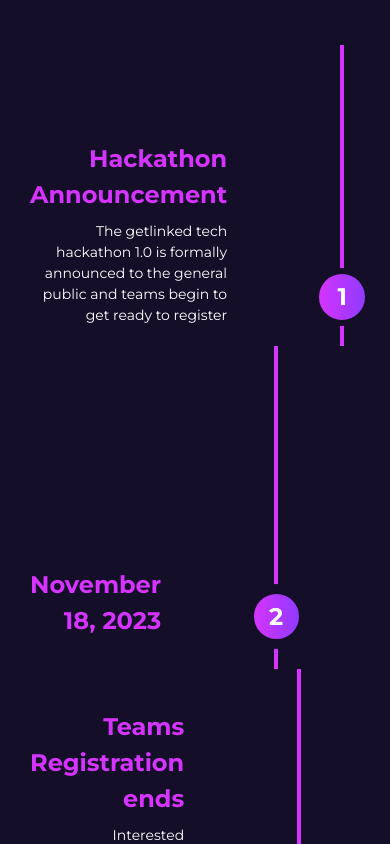
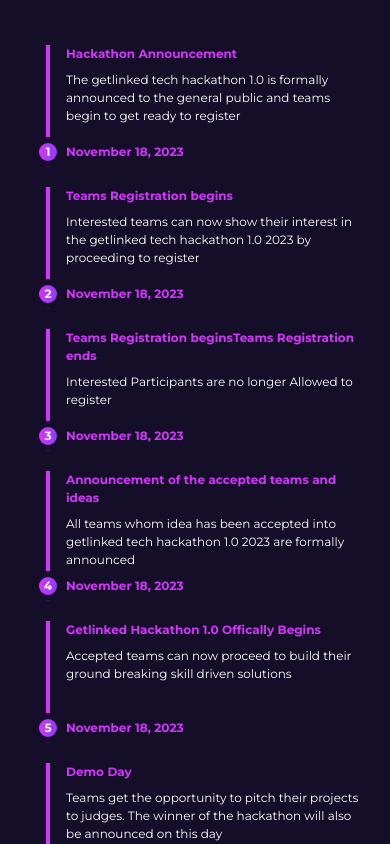
Before and after one commit to kiisi/GetLinkedHackathon, a React (Vite) app: page / in a window 390 px wide. Shown: the part 5400-6244 px from the top of the page. Built offline with nearby package versions, Linux system fonts and the light colour scheme.

Commit message:
[feat] Timeline mobile view

```diff
--- /dev/null
+++ b/src/components/Timeline.jsx
@@ -0,0 +1,65 @@
+/* eslint-disable react/prop-types */
+export const TimelineLeft = ({ title, content, index, date, start }) => {
+
+    return (
+        <div className="grid grid-cols-[1fr_70px_1fr]">
+            <div className={`pr-[40px] md:pr-[80px] pb-5 ${start ? "pt-24" : "pt-10"}`}>
+                <h1 className="text-right text-primary text-[24px] font-bold mb-2">{title}</h1>
+                <p className="text-[14px] text-white text-right">{content}</p>
+            </div>
+            <div className="flex justify-center relative">
+                <div className="h-[58px] w-[58px] rounded-[50%] grid place-items-center text-white timeline-gradient-circle text-[24px] font-bold self-end mb-5 relative z-[1] border-[6px] border-[#150E28]">
+                    {index}
+                </div>
+                <div className="absolute w-[4px] h-full bg-primary"></div>
+            </div>
+            <div className="pl-[40px] md:pl-[80px] flex">
+                <h1 className="text-left self-end text-primary text-[24px] font-bold mb-[30px]">{date}</h1>
+            </div>
+        </div>
+    )
+}
+
+export const TimelineRight = ({ title, content, index, date, end }) => {
+
+    return (
+        <div className="grid grid-cols-[1fr_70px_1fr]">
+            <div className="pr-[40px] md:pr-[80px] flex">
+                <h1 className="flex-1 text-right mb-[30px] self-end text-primary text-[24px] font-bold mb-2">{date}</h1>
+            </div>
+            <div className="flex justify-center relative">
+                <div className="h-[65px] w-[65px] rounded-[50%] grid place-items-center text-white timeline-gradient-circle text-[24px] font-bold self-end mb-5 relative z-[1] border-[10px] border-[#150E28]">
+                    {index}
+                </div>
+                <div className={`absolute w-[4px] h-full bg-primary ${end ? "bottom-5" : ""}`}></div>
+            </div>
+            <div className="pl-[40px] md:pl-[80px] pb-5 pt-10 text-left">
+                <h1 className="text-primary text-[24px] font-bold mb-2">{title}</h1>
+                <p className="text-[14px] text-white">{content}</p>
+            </div>
+        </div>
+    )
+}
+
+export const TimelineMobile = ({ title, content, index, date }) => {
+
+    return (
+        <div className="grid grid-cols-[36px_1fr] mb-5">
+            <div className="flex justify-center relative">
+                <div className="h-[30px] w-[30px] rounded-[50%] grid place-items-center text-white timeline-gradient-circle text-[12px] font-bold self-end relative z-[1] border-[6px] border-[#150E28]">
+                    {index}
+                </div>
+                <div className={`absolute w-[4px] h-full bg-primary`}></div>
+            </div>
+            <div className="pb-[6px] text-left">
+                <div className="min-h-[90px]">
+                    <h1 className="text-primary font-bold mb-2 text-[12px]">{title}</h1>
+                    <p className="text-[12px] text-white">{content}</p>
+                </div>
+                <div className="flex pt-2">
+                    <h1 className="flex-1 self-end text-primary text-[12px] font-bold">{date}</h1>
+                </div>
+            </div>
+        </div>
+    )
+}
--- /dev/null
+++ b/src/data/timeline.js
@@ -0,0 +1,54 @@
+import { nanoid } from 'nanoid'
+
+export const timelineData = [
+    {
+        id: nanoid(),
+        index: 1,
+        title: 'Hackathon Announcement',
+        content: 'The getlinked tech hackathon 1.0 is formally announced to the general public and teams begin to get ready to register',
+        date: 'November 18, 2023',
+        start: true,
+        direction: 'left'
+    },
+    {
+        id: nanoid(),
+        index: 2,
+        title: 'Teams Registration begins',
+        content: 'Interested teams can now show their interest in the getlinked tech hackathon 1.0 2023 by proceeding to register',
+        date: 'November 18, 2023',
+        direction: 'right'
+    },
+    {
+        id: nanoid(),
+        index: 3,
+        title: 'Teams Registration beginsTeams Registration ends',
+        content: 'Interested Participants are no longer Allowed to register',
+        date: 'November 18, 2023',
+        direction: 'left'
+    },
+    {
+        id: nanoid(),
+        index: 4,
+        title: 'Announcement of the accepted teams and ideas',
+        content: 'All teams whom idea has been accepted into getlinked tech hackathon 1.0 2023 are formally announced',
+        date: 'November 18, 2023',
+        direction: 'right'
+    },
+    {
+        id: nanoid(),
+        index: 5,
+        title: 'Getlinked Hackathon 1.0 Offically Begins',
+        content: 'Accepted teams can now proceed to build their ground breaking skill driven solutions',
+        date: 'November 18, 2023',
+        direction: 'left'
+    },
+    {
+        id: nanoid(),
+        index: 6,
+        title: 'Demo Day',
+        content: 'Teams get the opportunity to pitch their projects to judges. The winner of the hackathon will also be announced on this day',
+        date: 'November 18, 2023',
+        direction: 'right',
+        end: true
+    },
+]
--- a/src/pages/Home.jsx
+++ b/src/pages/Home.jsx
@@ -7,6 +7,8 @@
 import { attributesData } from "../data/atrributes";
 import { Disclosure, Transition } from '@headlessui/react'
 import { faqsData } from "../data/faqs";
+import { TimelineLeft, TimelineMobile, TimelineRight } from "../components/Timeline";
+import { timelineData } from "../data/timeline";
 
 export default function Home() {
 
@@ -252,97 +254,46 @@
                     <p className="text-[14px]">Here is the breakdown of the time we anticipate
                         using for the upcoming event.</p>
                 </header>
-                <section>
-                    <TimelineLeft
-                        title="Hackathon Announcement"
-                        content="The getlinked tech hackathon 1.0 is formally announced to the general public and teams begin to get ready to register"
-                        date="November 18, 2023"
-                        index="1"
-                        start={true}
-                    />
-                    <TimelineRight
-                        index="2"
-                        date="November 18, 2023"
-                        title="Teams Registration begins"
-                        content="Interested teams can now show their interest in the
-                        getlinked tech hackathon 1.0 2023 by proceeding to register"
-                    />
-                    <TimelineLeft
-                        title="Teams Registration ends"
-                        content="Interested Participants are no longer Allowed to
-                        register"
-                        date="November 18, 2023"
-                        index="3"
-                    />
-                    <TimelineRight
-                        title="Announcement of the accepted teams
-                        and ideas"
-                        content="All teams whom idea has been accepted into getlinked tech
-                        hackathon 1.0 2023 are formally announced"
-                        date="November 18, 2023"
-                        index="4"
-                    />
-                    <TimelineLeft
-                        title="Getlinked Hackathon 1.0 Offically Begins"
-                        content="Accepted teams can now proceed to build their
-                        ground breaking skill driven solutions"
-                        date="November 18, 2023"
-                        index="5"
-                    />
-                    <TimelineRight
-                        title="Demo Day"
-                        content="Teams get the opportunity to pitch their projects to judges.
-                        The winner of the hackathon will also be announced on
-                        this day"
-                        date="November 18, 2023"
-                        index="6"
-                        end={true}
-                    />
+                <section className="hidden sm:block">
+                    {
+                        timelineData.map(tld => (
+                            tld.direction === 'left' ?
+                                <TimelineLeft
+                                    key={tld.id}
+                                    title={tld.title}
+                                    content={tld.content}
+                                    date={tld.date}
+                                    index={tld.index}
+                                    start={tld?.start}
+                                    end={tld?.end}
+                                />
+                                :
+                                <TimelineRight
+                                    key={tld.id}
+                                    title={tld.title}
+                                    content={tld.content}
+                                    date={tld.date}
+                                    index={tld.index}
+                                    start={tld?.start}
+                                    end={tld?.end}
+                                />
+                        ))
+                    }
+                </section>
+                <section className="block sm:hidden">
+                    {
+                        timelineData.map(tld => (
+                            <TimelineMobile
+                                key={tld.id}
+                                title={tld.title}
+                                content={tld.content}
+                                date={tld.date}
+                                index={tld.index}
+                            />
+                        ))
+                    }
                 </section>
             </Container>
         </div>
     )
 }
-
-
-const TimelineLeft = ({ title, content, index, date, start }) => {
-
-    return (
-        <div className="grid grid-cols-[1fr_70px_1fr]">
-            <div className={`pr-[80px] pb-5 ${start ? "pt-24" : "pt-10"}`}>
-                <h1 className="text-right text-primary text-[24px] font-bold mb-2">{title}</h1>
-                <p className="text-[14px] text-white text-right">{content}</p>
-            </div>
-            <div className="flex justify-center relative">
-                <div className="h-[58px] w-[58px] rounded-[50%] grid place-items-center text-white timeline-gradient-circle text-[24px] font-bold self-end mb-5 relative z-[1] border-[6px] border-[#150E28]">
-                    {index}
-                </div>
-                <div className="absolute w-[4px] h-full bg-primary"></div>
-            </div>
-            <div className="pl-[80px] flex">
-                <h1 className="text-left self-end text-primary text-[24px] font-bold mb-[30px]">{date}</h1>
-            </div>
-        </div>
-    )
-}
-
-const TimelineRight = ({ title, content, index, date, end }) => {
-
-    return (
-        <div className="grid grid-cols-[1fr_70px_1fr]">
-            <div className="pr-[80px] flex">
-                <h1 className="flex-1 text-right mb-[30px] self-end text-primary text-[24px] font-bold mb-2">{date}</h1>
-            </div>
-            <div className="flex justify-center relative">
-                <div className="h-[65px] w-[65px] rounded-[50%] grid place-items-center text-white timeline-gradient-circle text-[24px] font-bold self-end mb-5 relative z-[1] border-[10px] border-[#150E28]">
-                    {index}
-                </div>
-                <div className={`absolute w-[4px] h-full bg-primary ${end ? "bottom-5" : ""}`}></div>
-            </div>
-            <div className="pl-[80px] pb-5 pt-10 text-left">
-                <h1 className="text-primary text-[24px] font-bold mb-2">{title}</h1>
-                <p className="text-[14px] text-white">{content}</p>
-            </div>
-        </div>
-    )
-}
```
